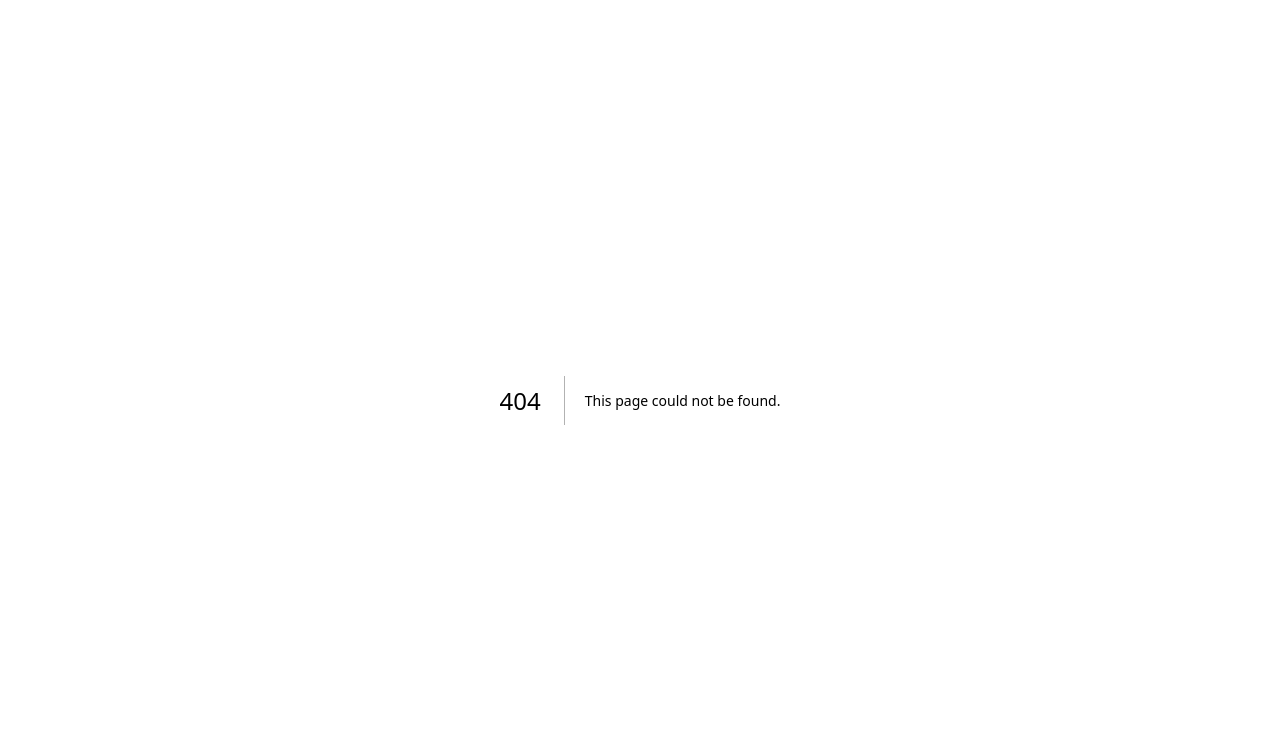
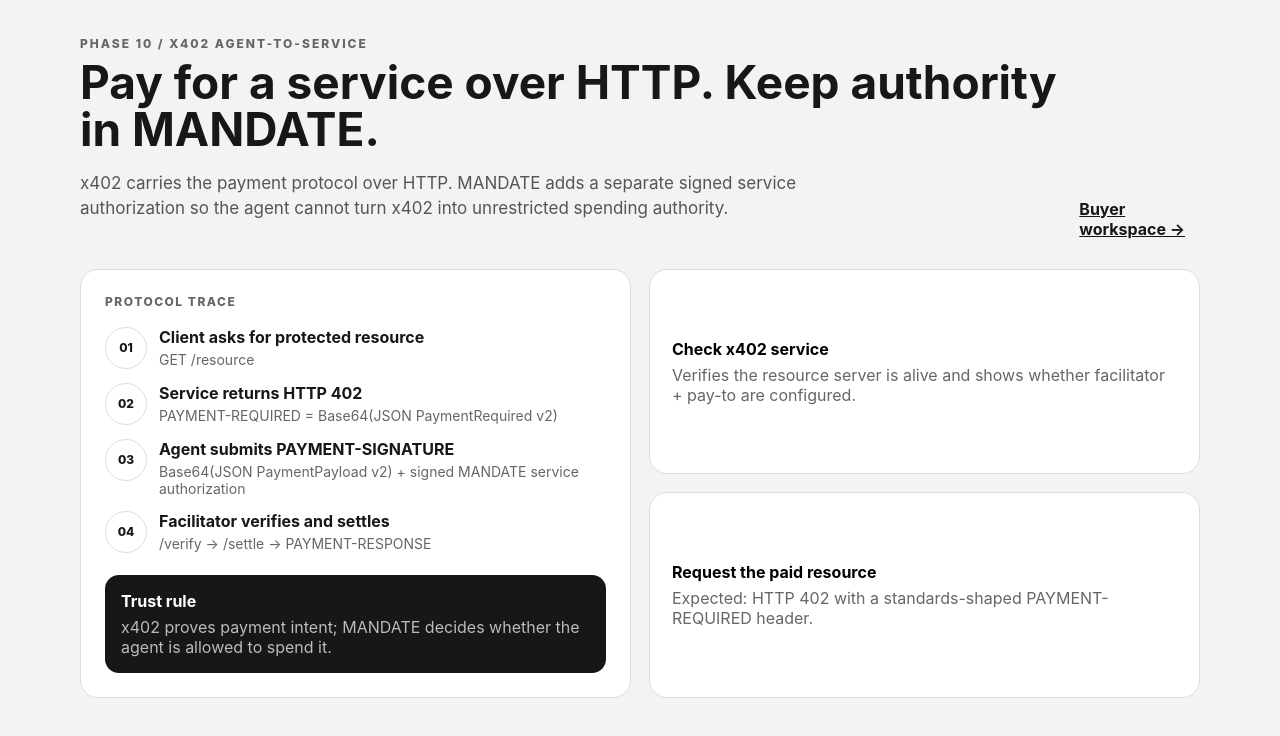
Before and after one commit to akashrajeev/AgenticCommerce, a Next.js app in the folder apps/buyer/: page /x402 in a window 1280 px wide. Before the commit this address had no page. Shown: the top 736 px of the page. Built offline with nearby package versions, Linux system fonts and the light colour scheme.

Commit message:
feat: add x402 service demo page

```diff
--- /dev/null
+++ b/apps/buyer/src/app/x402/page.tsx
@@ -0,0 +1,60 @@
+"use client";
+
+import { useState } from "react";
+
+type Result = { status?: number; paymentRequired?: string | null; body?: unknown } | null;
+
+export default function X402Page() {
+  const [health, setHealth] = useState<Result>(null);
+  const [challenge, setChallenge] = useState<Result>(null);
+  const [busy, setBusy] = useState("");
+
+  async function run(action: "health" | "challenge", setter: (value: Result) => void) {
+    setBusy(action);
+    try {
+      const response = await fetch("/api/x402-lab", { method: "POST", headers: { "content-type": "application/json" }, body: JSON.stringify({ action }), cache: "no-store" });
+      setter(await response.json());
+    } catch (error) {
+      setter({ status: 502, body: { error: error instanceof Error ? error.message : "X402_LAB_FAILED" } });
+    } finally {
+      setBusy("");
+    }
+  }
+
+  return (
+    <main style={{ minHeight: "100vh", background: "#f3f4f2", color: "#171717", padding: 36, fontFamily: "Inter, Arial, sans-serif" }}>
+      <div style={{ maxWidth: 1120, margin: "0 auto" }}>
+        <header style={{ display: "flex", justifyContent: "space-between", alignItems: "end", marginBottom: 30 }}>
+          <div>
+            <div style={{ fontSize: 12, fontWeight: 800, letterSpacing: 2, color: "#666" }}>PHASE 10 / X402 AGENT-TO-SERVICE</div>
+            <h1 style={{ fontSize: 46, lineHeight: 1.03, margin: "8px 0 12px" }}>Pay for a service over HTTP. Keep authority in MANDATE.</h1>
+            <p style={{ maxWidth: 800, fontSize: 17, lineHeight: 1.5, color: "#555" }}>x402 carries the payment protocol over HTTP. MANDATE adds a separate signed service authorization so the agent cannot turn x402 into unrestricted spending authority.</p>
+          </div>
+          <a href="/" style={{ fontWeight: 700, color: "#171717" }}>Buyer workspace →</a>
+        </header>
+
+        <section style={{ display: "grid", gridTemplateColumns: "1fr 1fr", gap: 18 }}>
+          <div style={{ background: "white", border: "1px solid #ddd", borderRadius: 18, padding: 24 }}>
+            <div style={{ fontSize: 12, fontWeight: 800, letterSpacing: 1.5, color: "#666" }}>PROTOCOL TRACE</div>
+            <div style={{ marginTop: 18, display: "grid", gap: 14 }}>
+              <Step n="01" title="Client asks for protected resource" detail="GET /resource" />
+              <Step n="02" title="Service returns HTTP 402" detail="PAYMENT-REQUIRED = Base64(JSON PaymentRequired v2)" />
+              <Step n="03" title="Agent submits PAYMENT-SIGNATURE" detail="Base64(JSON PaymentPayload v2) + signed MANDATE service authorization" />
+              <Step n="04" title="Facilitator verifies and settles" detail="/verify → /settle → PAYMENT-RESPONSE" />
+            </div>
+            <div style={{ marginTop: 22, padding: 16, background: "#171717", color: "white", borderRadius: 14 }}><strong>Trust rule</strong><div style={{ color: "#bbb", marginTop: 6 }}>x402 proves payment intent; MANDATE decides whether the agent is allowed to spend it.</div></div>
+          </div>
+
+          <div style={{ display: "grid", gap: 18 }}>
+            <button disabled={!!busy} onClick={() => void run("health", setHealth)} style={{ textAlign: "left", background: "white", border: "1px solid #ddd", borderRadius: 18, padding: 22, cursor: "pointer" }}><strong>Check x402 service</strong><div style={{ color: "#666", marginTop: 6 }}>Verifies the resource server is alive and shows whether facilitator + pay-to are configured.</div>{health && <pre style={{ marginTop: 14, background: "#f7f7f5", padding: 12, overflow: "auto" }}>{JSON.stringify(health, null, 2)}</pre>}</button>
+            <button disabled={!!busy} onClick={() => void run("challenge", setChallenge)} style={{ textAlign: "left", background: "white", border: "1px solid #ddd", borderRadius: 18, padding: 22, cursor: "pointer" }}><strong>Request the paid resource</strong><div style={{ color: "#666", marginTop: 6 }}>Expected: HTTP 402 with a standards-shaped PAYMENT-REQUIRED header.</div>{challenge && <pre style={{ marginTop: 14, background: "#f7f7f5", padding: 12, overflow: "auto", maxHeight: 320 }}>{JSON.stringify(challenge, null, 2)}</pre>}</button>
+          </div>
+        </section>
+      </div>
+    </main>
+  );
+}
+
+function Step({ n, title, detail }: { n: string; title: string; detail: string }) {
+  return <div style={{ display: "grid", gridTemplateColumns: "42px 1fr", gap: 12, alignItems: "start" }}><span style={{ width: 42, height: 42, borderRadius: "50%", border: "1px solid #ddd", display: "grid", placeItems: "center", fontSize: 12, fontWeight: 800 }}>{n}</span><div><strong>{title}</strong><div style={{ color: "#666", marginTop: 4, fontSize: 14 }}>{detail}</div></div></div>;
+}
```
